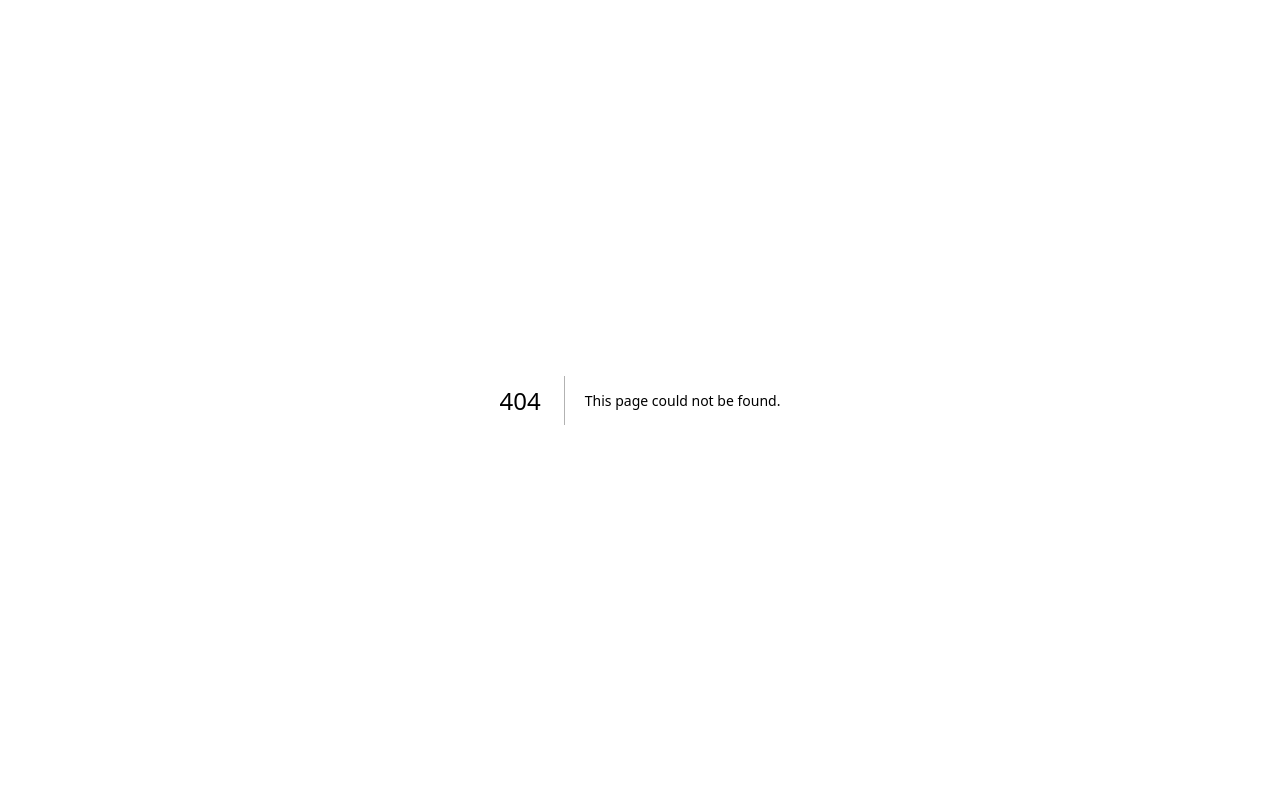
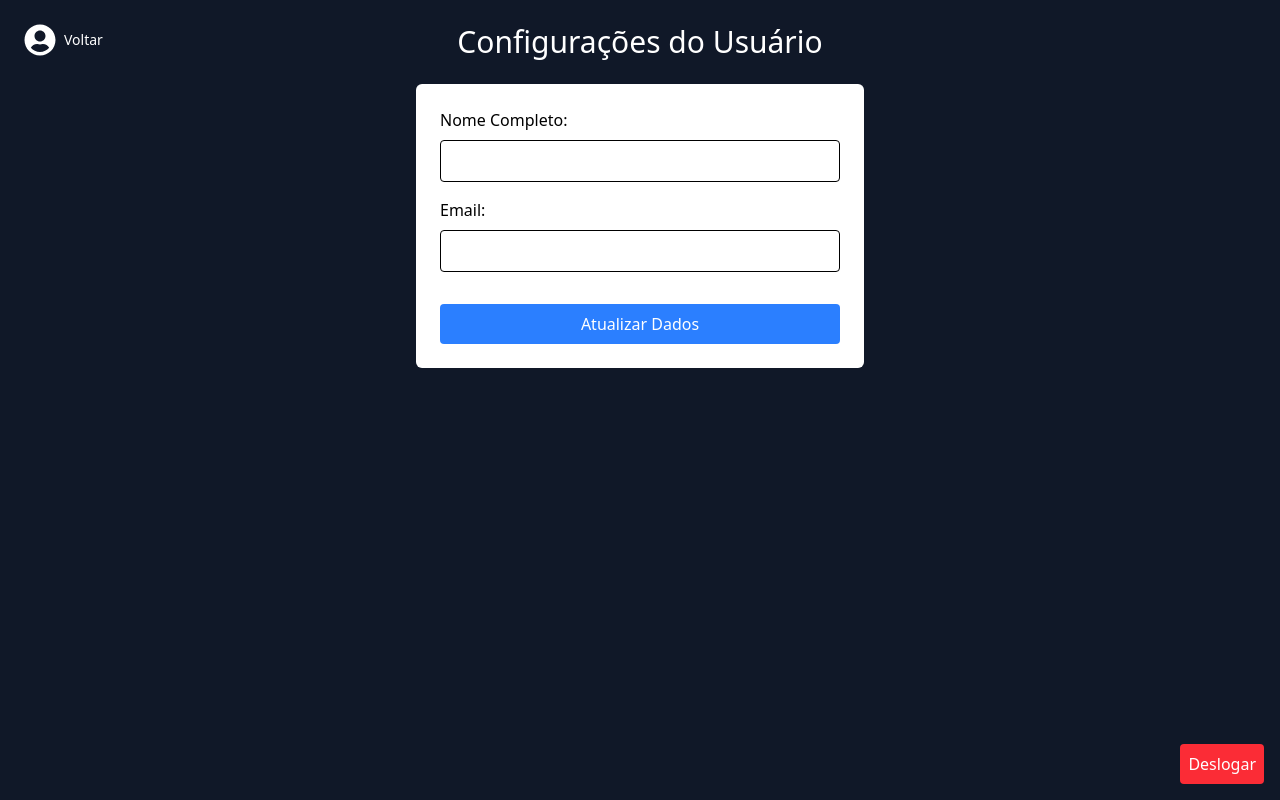
Before and after one commit to jaquemfvs/SI-LGPD, a Next.js app in the folder front-end/: page /app/settings in a window 1280 px wide. Before the commit this address had no page. Built offline with nearby package versions, Linux system fonts and the light colour scheme.

Commit message:
[feat]: settings page

```diff
--- /dev/null
+++ b/front-end/pages/app/settings.tsx
@@ -0,0 +1,86 @@
+import "@/app/globals.css";
+import { useState } from "react";
+import { useRouter } from "next/router";
+import { FaUserCircle } from "react-icons/fa"; // Ícone de usuário
+
+export default function UserSettings() {
+  const router = useRouter();
+
+  const [userData, setUserData] = useState({
+    fullName: "",
+    email: "",
+  });
+
+  const handleChange = (e: React.ChangeEvent<HTMLInputElement>) => {
+    setUserData({
+      ...userData,
+      [e.target.name]: e.target.value,
+    });
+  };
+
+  const handleUpdate = () => {
+    alert("Informações atualizadas com sucesso!");
+    // Aqui você pode adicionar lógica para enviar os dados ao backend
+  };
+
+  const handleLogout = () => {
+    document.cookie = "token=; expires=Thu, 01 Jan 1970 00:00:00 UTC; path=/;";
+    localStorage.removeItem("userData");
+    router.push("/");
+  };
+
+  return (
+    <main className="w-full h-full bg-gray-900 flex flex-col items-center p-6 relative">
+      {/* Botão para voltar ao menu inicial */}
+      <button
+        onClick={() => router.push("/")}
+        className="absolute top-4 left-4 text-white bg-transparent rounded-full p-2 hover:cursor-pointer hover:scale-105 transition-all active:scale-90 flex items-center gap-2"
+      >
+        <FaUserCircle size={32} />
+        <span className="text-sm">Voltar</span>
+      </button>
+
+      <h1 className="text-white text-3xl mb-6">Configurações do Usuário</h1>
+
+      {/* Área de formulário */}
+      <div className="bg-white p-6 rounded-md max-w-md w-full">
+        <label className="block mb-4">
+          Nome Completo:
+          <input
+            type="text"
+            name="fullName"
+            value={userData.fullName}
+            onChange={handleChange}
+            className="w-full p-2 border rounded mt-2"
+          />
+        </label>
+
+        <label className="block mb-4">
+          Email:
+          <input
+            type="email"
+            name="email"
+            value={userData.email}
+            onChange={handleChange}
+            className="w-full p-2 border rounded mt-2"
+          />
+        </label>
+
+        <button
+          onClick={handleUpdate}
+          className="w-full bg-blue-500 text-white p-2 rounded mt-4"
+        >
+          Atualizar Dados
+        </button>
+      </div>
+
+      {/* Botão de logout no canto inferior direito */}
+      <button
+        onClick={handleLogout}
+        className="absolute bottom-4 right-4 bg-red-500 text-white p-2 rounded hover:scale-105 transition-all active:scale-90"
+      >
+        Deslogar
+      </button>
+    </main>
+  );
+}
```
